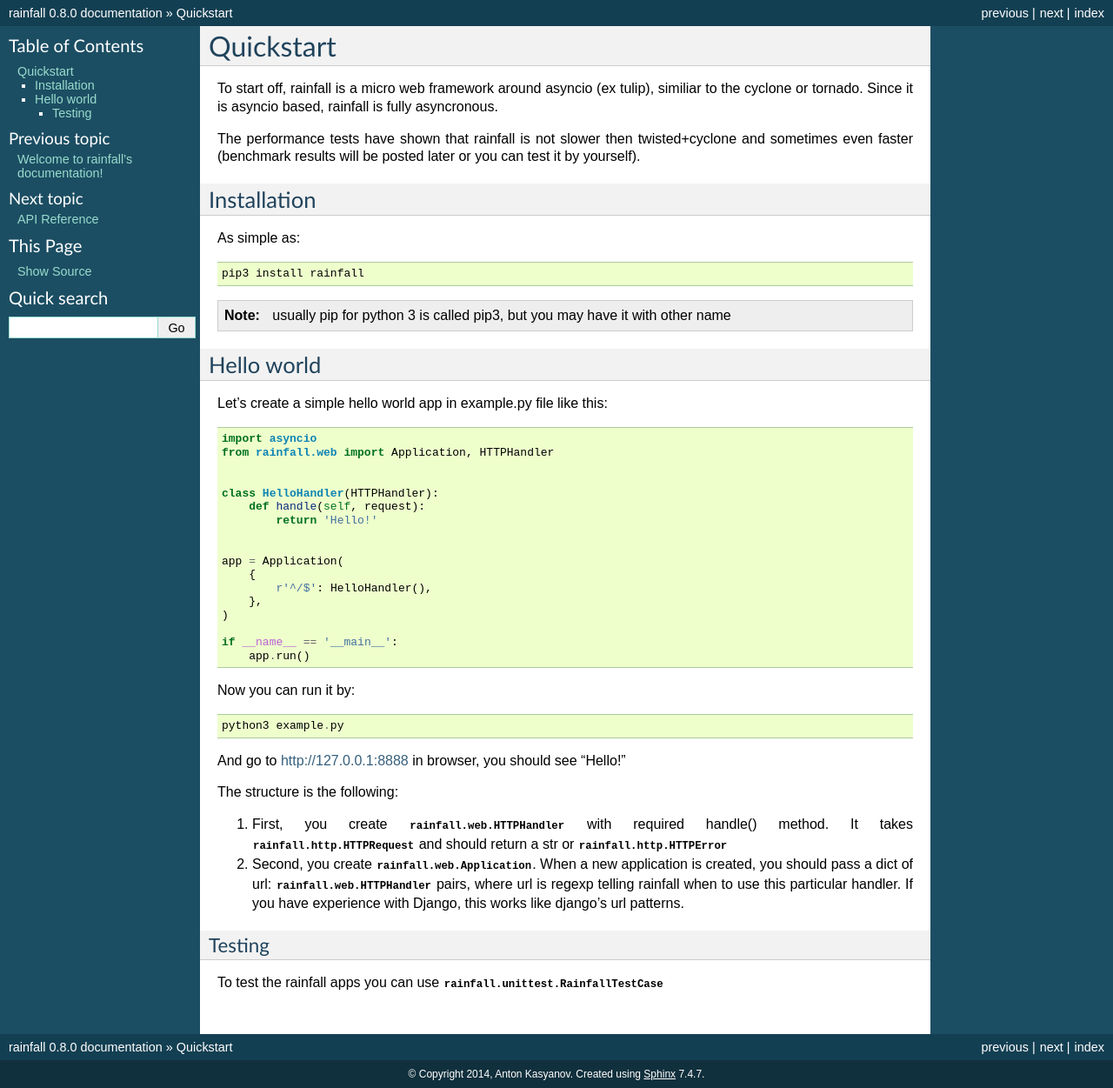
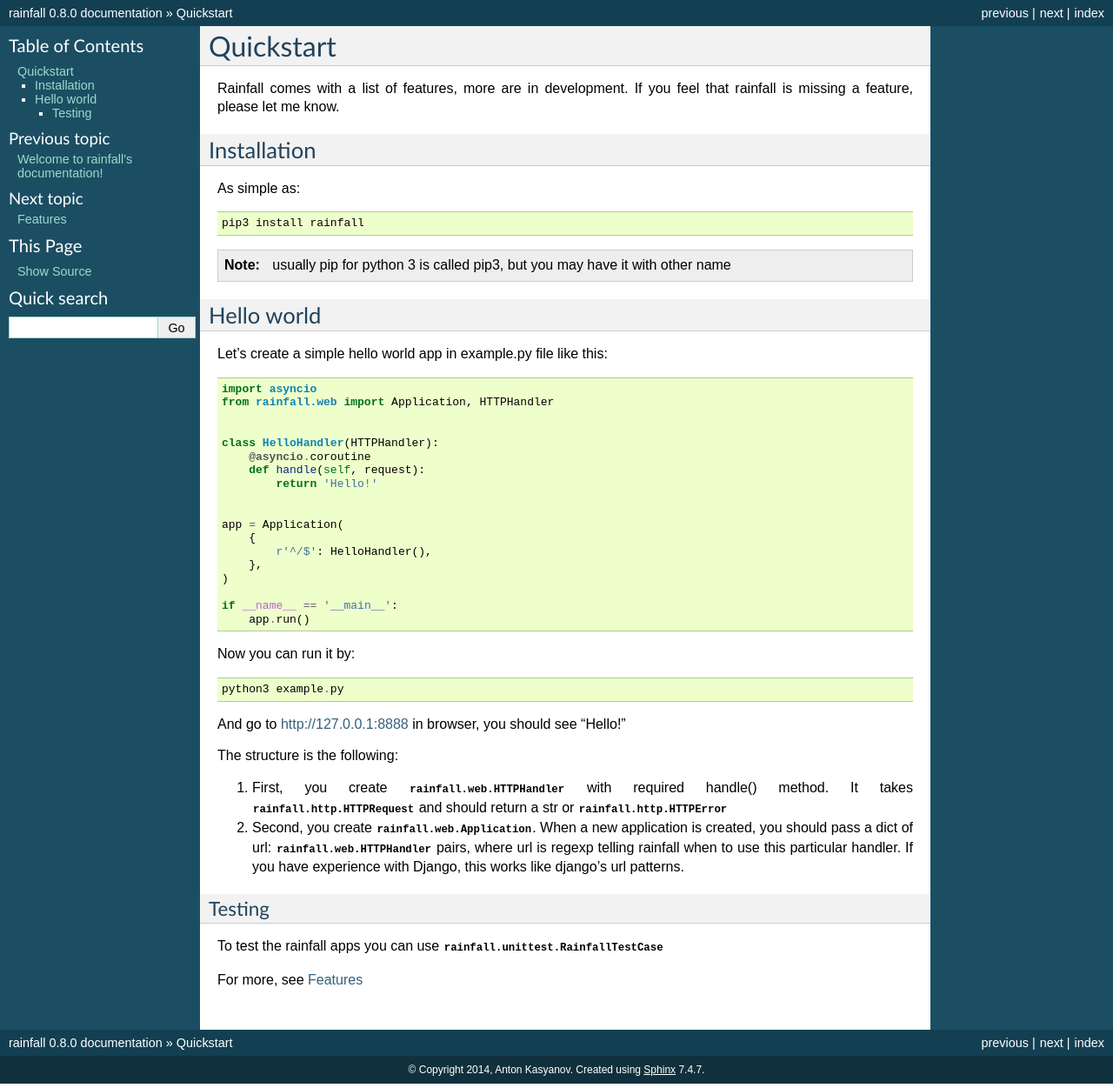
Before and after one commit to mind1m/rainfall, a Sphinx documentation site: the page built from docs/quickstart.rst, in a window 1280 px wide. Shown: the whole page at 87% size. Built offline with Sphinx 7.4.7, drawn with Linux system fonts in a browser that asks for light colours.

Commit message:
features.rst

```diff
--- a/docs/index.rst
+++ b/docs/index.rst
@@ -15,6 +15,7 @@
    :maxdepth: 2
 
    quickstart.rst
+   features.rst
    api.rst
 
 Indices and tables
--- a/docs/quickstart.rst
+++ b/docs/quickstart.rst
@@ -3,9 +3,8 @@
 ====================================
 
 
-To start off, rainfall is a micro web framework around asyncio (ex tulip), similiar to the cyclone or tornado. Since it is asyncio based, rainfall is fully asyncronous.
-
-The performance tests have shown that rainfall is not slower then twisted+cyclone and sometimes even faster (benchmark results will be posted later or you can test it by yourself).
+Rainfall comes with a list of features, more are in development.
+If you feel that rainfall is missing a feature, please let me know.
 
 Installation
 ------------------------------------
@@ -28,6 +27,7 @@
 
 
     class HelloHandler(HTTPHandler):
+        @asyncio.coroutine
         def handle(self, request):
             return 'Hello!'
 
@@ -58,3 +58,6 @@
 -------------------------------------
 
 To test the rainfall apps you can use :class:`rainfall.unittest.RainfallTestCase`
+
+
+For more, see :doc:`features`
```
Also changed, not shown: docs/features.rst (added, +115 -0 lines), 15 other files.
